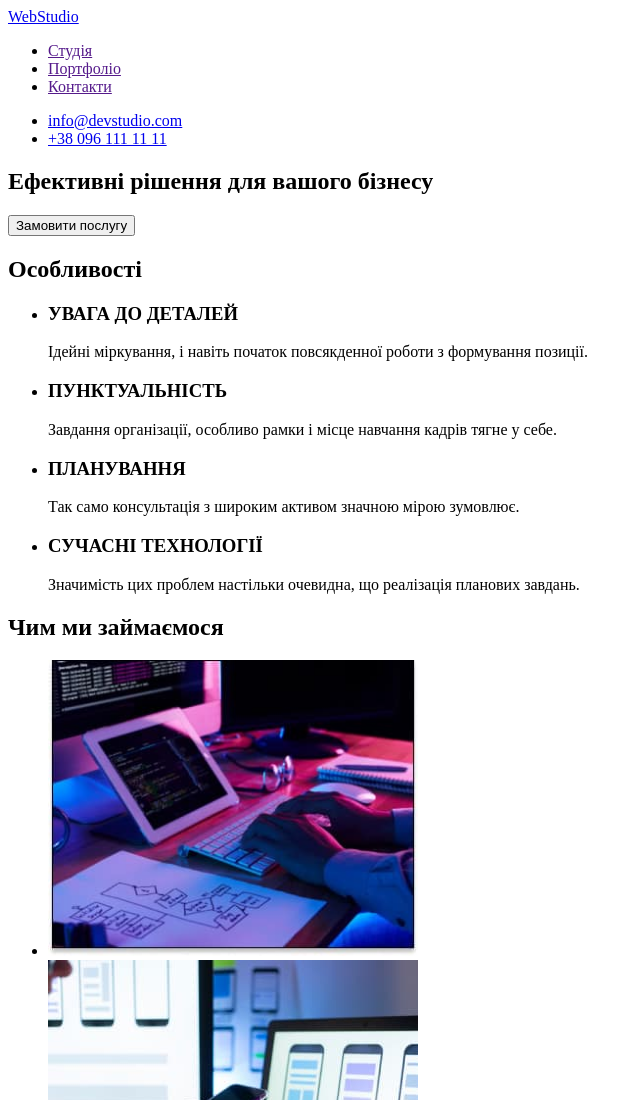
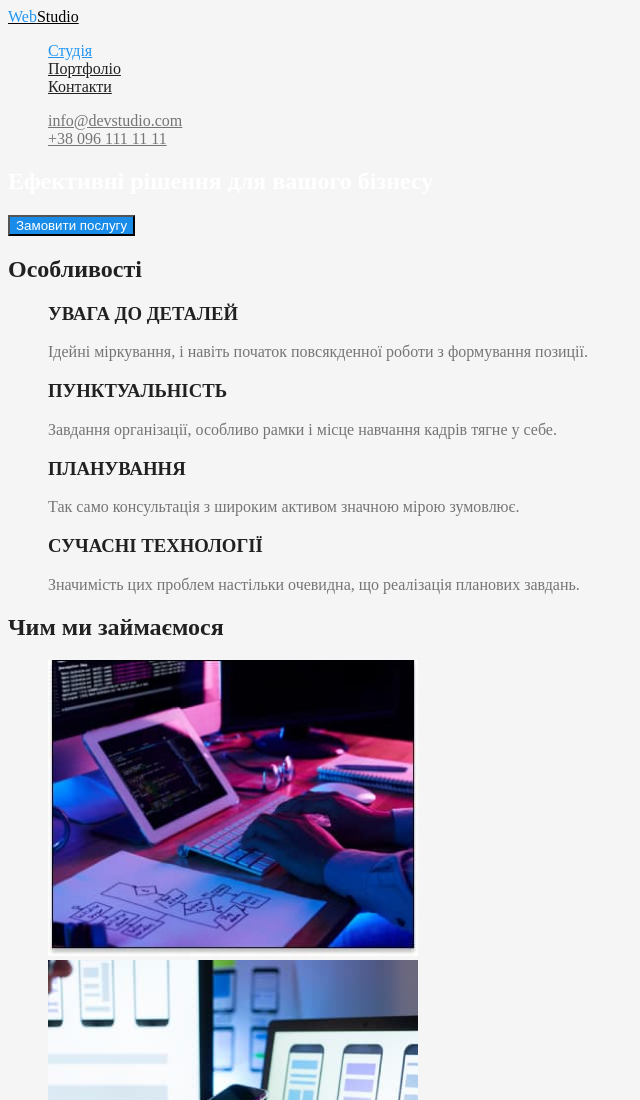
Before and after one commit to OksanaVysotska/goit-markup-hw-02, a plain HTML site: page index.html in a window 1280 px wide. Shown: the top 1100 px of the page, without its empty margins (0-640 px from the left). Drawn offline with Linux system fonts and the light colour scheme.

Commit message:
Добавляет оформление цвета

```diff
--- a/css/styles.css
+++ b/css/styles.css
@@ -0,0 +1,79 @@
+/*основной цвет текста #757575  */
+/* вторичный цвет текста #212121 */
+/* акцент  #2196F3 */
+
+/* белый цвет текста  #FFFFFF */
+
+/* для футера цвет текста (тел, почта)  rgba(255, 255, 255, 0.6) */
+
+
+/* основной цвет фона  #F5F5F5 */
+/* вторичный цвет фона #F5F4FA  */
+/* цвет фона футера  #2F303A */
+
+
+:root {
+    --primary-text-color: #757575;
+    --title-text-color: #212121;
+    --accent-color: #2196F3;
+    --primary-background-color:#F5F5F5;
+    --white-text-color: #FFFFFF;
+    }
+
+body {
+    color: var(--primary-text-color);
+    background-color: var(--primary-background-color);
+}
+
+ul {
+    list-style: none;
+}
+
+/* Навігація сторінки */
+
+.logo {
+    color: #000000;
+}
+.accent {
+    color: var(--accent-color);
+}
+.site-nav .link {
+    color: var(--title-text-color);
+}
+.site-nav .link:hover,
+.site-nav .link:focus {
+   color: var(--accent-color);
+}
+.site-nav .link.current {
+    color: var(--accent-color);
+}
+
+
+/* Контактні дані */
+
+.contacts .link {
+    color: var(--primary-text-color);
+}
+.contacts .link:hover,
+.contacts .link:focus {
+    color: var(--accent-color);
+}
+
+ /* < !-- Основний контент сторінки --> */
+
+ .button {
+    color: var(--white-text-color);
+    background-color: #188CE8;
+ }
+
+.solution-title {
+    color: var(--white-text-color);
+}
+
+ .section-title{
+    color: var(--title-text-color);
+ }
+
+
+
+ /* Стилі для portfolio.html */
--- a/index.html
+++ b/index.html
@@ -5,55 +5,59 @@
     <meta http-equiv="X-UA-Compatible" content="IE=edge">
     <meta name="viewport" content="width=device-width, initial-scale=1.0">
     <title>Web Studio</title>
+    <link rel="stylesheet" href="./css/styles.css">
 </head>
 <body>
     <!-- Шапка сторінки -->
     <header>
         <nav>
-            <a href="/">WebStudio</a>
-            <ul>
-                <li><a href="">Студія</a></li>
-                <li><a href="">Портфоліо</a></li>
-                <li><a href="">Контакти</a></li>
+            <a href="/" class="logo"><span class="accent">Web</span>Studio</a>
+
+            <ul class="site-nav">
+                <li><a href="./index.html" class="link current">Студія</a></li>
+                <li><a href="./portfolio.html" class="link">Портфоліо</a></li>
+                <li><a href="./index.html" class="link">Контакти</a></li>
             </ul>
         </nav>
 
-            <ul>
-                <li><a href="mailto:info@devstudio.com">info@devstudio.com</a></li>
-                <li><a href="tel:+380961111111">+38 096 111 11 11</a></li>
+    <!-- Контактні дані -->
+
+    <ul class="contacts">
+                <li><a class="link" href="mailto:info@devstudio.com">info@devstudio.com</a></li>
+                <li><a class="link" href="tel:+380961111111">+38 096 111 11 11</a></li>
             </ul>
     </header>
 
     <!-- Основний контент сторінки -->
     <main>
-        <section>
-            <h1>Ефективні рішення для вашого бізнесу</h1>
-            <button type="button">Замовити послугу</button>
+        <section class="solution">
+            <h1 class="solution-title">Ефективні рішення для вашого бізнесу</h1>
+            <button class="button" type="button">Замовити послугу</button>
         </section>
 
-        <section>
-            <h2>Особливості</h2>
+        <section class="section">
+            <h2 class="section-title">Особливості</h2>
             <ul>
                 <li>
-                    <h3>УВАГА ДО ДЕТАЛЕЙ</h3>
+                    <h3 class="section-title">УВАГА ДО ДЕТАЛЕЙ</h3>
                     <p>Ідейні міркування, і навіть початок повсякденної роботи з формування позиції.</p>
                 </li>
                 <li>
-                    <h3>ПУНКТУАЛЬНІСТЬ</h3>
+                    <h3 class="section-title">ПУНКТУАЛЬНІСТЬ</h3>
                     <p>Завдання організації, особливо рамки і місце навчання кадрів тягне у себе.</p>
                 </li>
                 <li>
-                    <h3>ПЛАНУВАННЯ</h3>
+                    <h3 class="section-title">ПЛАНУВАННЯ</h3>
                     <p>Так само консультація з широким активом значною мірою зумовлює.</p>
                 </li>
                 <li>
-                    <h3>СУЧАСНІ ТЕХНОЛОГІЇ</h3>
+                    <h3 class="section-title">СУЧАСНІ ТЕХНОЛОГІЇ</h3>
                     <p>Значимість цих проблем настільки очевидна, що реалізація планових завдань.</p>
                 </li>
             </ul>
         </section>
-        <section>
-           <h2>Чим ми займаємося</h2>
+        <section class="section">
+           <h2 class="section-title">Чим ми займаємося</h2>
            <ul>
                 <li><img src="./images/main-img-1.jpg" alt="Робота за ПК" width="370"> </li>
                 <li><img src="./images/main-img-2.jpg" alt="Робота за ноутбуком" width="370"></li>
@@ -61,27 +65,27 @@
            </ul>
         </section>
 
-        <section>
-            <h2>Наша команда</h2>
+        <section class="section">
+            <h2 class="section-title">Наша команда</h2>
             <ul>
                 <li>
                     <img src="./images/img-ihor-demyanenko.jpg" alt="Product Designer Ihor Demyanenko" width="270">
-                    <h3>Ігор Дем'яненко</h3>
+                    <h3 class="section-title">Ігор Дем'яненко</h3>
                     <p lang="en">Product Designer</p>
                 </li>
                 <li>
                     <img src="./images/img-olga-repina.jpg" alt="Frontend Developer Olga Repina" width="270">
-                    <h3>Ольга Рєпіна</h3>
+                    <h3 class="section-title">Ольга Рєпіна</h3>
                     <p lang="en">Frontend Developer</p>
                 </li>
                 <li>
                     <img src="./images/img-mykola-tarasov.jpg" alt="Marketer Mykola Tarasov" width="270">
-                    <h3>Микола Тарасов</h3>
+                    <h3 class="section-title">Микола Тарасов</h3>
                     <p lang="en">Marketing</p>
                 </li>
                 <li>
                     <img src="./images/img-mykhaylo-yermakov.jpg" alt="UI Designer Mykhaylo Yermakov" width="270">
-                    <h3>Михайло Єрмаков</h3>
+                    <h3 class="section-title">Михайло Єрмаков</h3>
                     <p lang="en">UI Designer</p>
                 </li>
             </ul>
```
Also changed, not shown: portfolio.html (added, +54 -0 lines).
